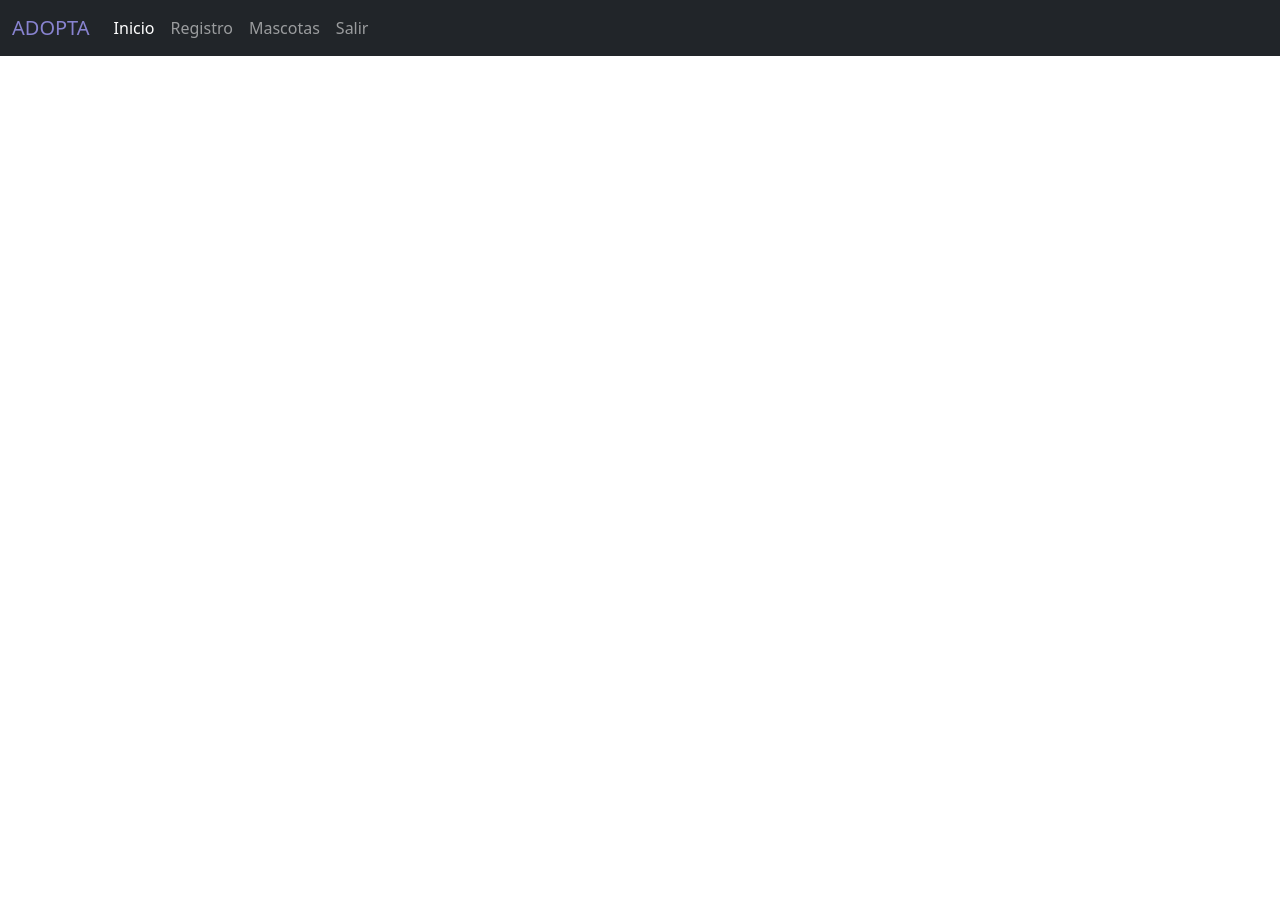
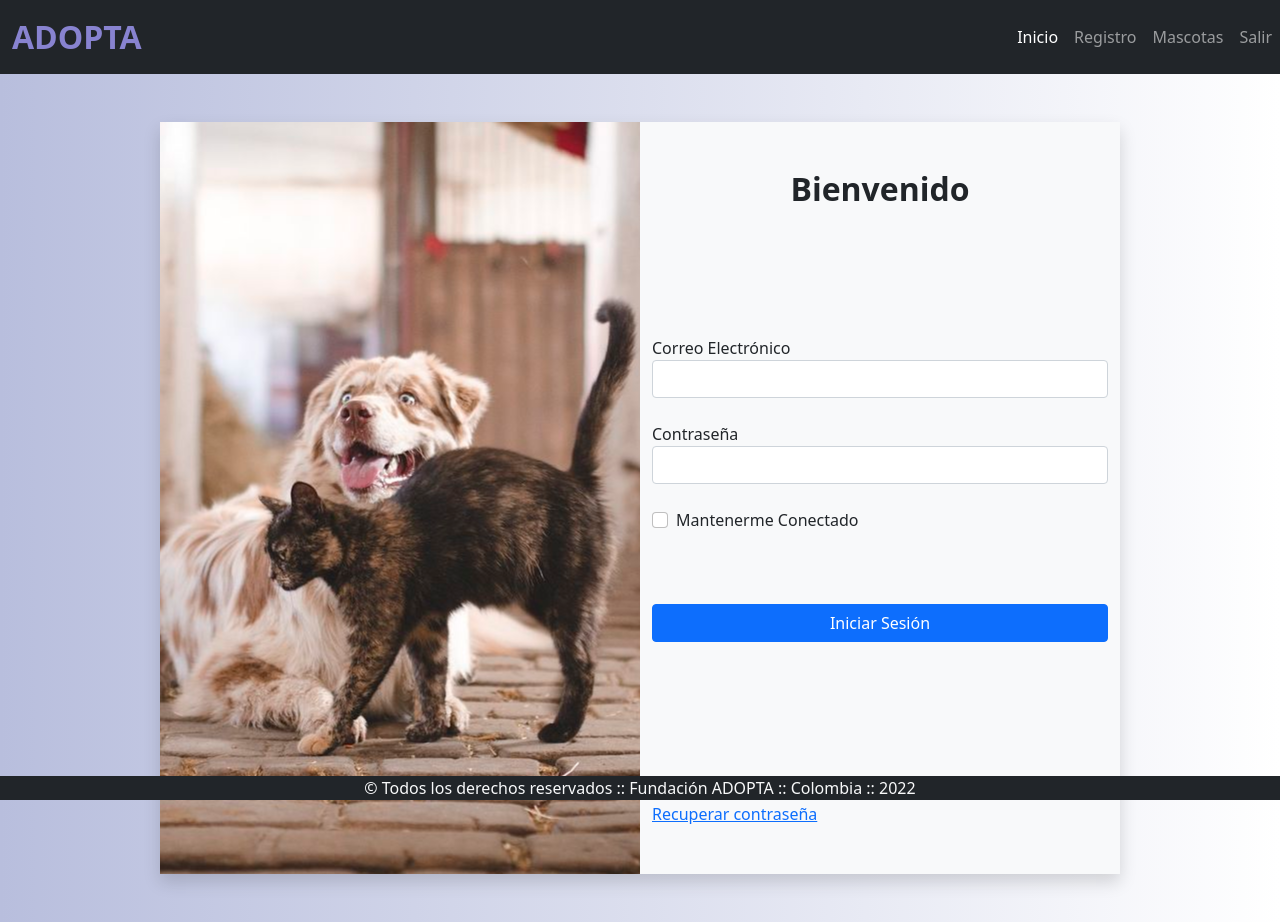
Before and after one commit to AndresLeonT/UNABsubG, a plain HTML site: page Index.html in a window 1280 px wide. Before the commit the page ends 800 px from the top, so only its background shows below. Drawn offline with nearby package versions, Linux system fonts and the light colour scheme.

Commit message:
pagina login ok

```diff
--- a/Index.html
+++ b/Index.html
@@ -5,20 +5,24 @@
     <meta charset="utf-8">
     <meta name="viewport" content="width=device-width, initial-scale=1">
 
+    <link rel="stylesheet" href="/styles.css">
+
     <!-- Bootstrap CSS -->
     <link href="https://cdn.jsdelivr.net/npm/bootstrap@5.0.2/dist/css/bootstrap.min.css" rel="stylesheet" integrity="sha384-EVSTQN3/azprG1Anm3QDgpJLIm9Nao0Yz1ztcQTwFspd3yD65VohhpuuCOmLASjC" crossorigin="anonymous">
 
     <title>ADOPTA</title>
   </head>
-  <body>
-    <nav class="navbar navbar-expand-lg navbar-dark bg-dark">
+  <body style="background: linear-gradient(to right, rgba(184,190,221,1) 0%, rgba(255,255,255,1) 100%);">
+    <nav class="navbar navbar-expand-lg navbar-dark bg-dark ">
       <div class="container-fluid">
-        <a class="navbar-brand " style="color: #8883d0;" href="#">ADOPTA</a>
+        <a class="navbar-brand fw-bolder fs-2" style="color: #8883d0;" href="#">ADOPTA</a>
         <button class="navbar-toggler" type="button" data-bs-toggle="collapse" data-bs-target="#navbarNav" aria-controls="navbarNav" aria-expanded="false" aria-label="Toggle navigation">
           <span class="navbar-toggler-icon"></span>
         </button>
         <div class="row-2"></div>
-        <div class="collapse navbar-collapse" id="navbarNav">
+
+      </div>
+      <div class="collapse navbar-collapse  align-content-end" id="navbarNav">
         <ul class="navbar-nav">
           <li class="nav-item">
             <a class="nav-link active" aria-current="page" href="#">Inicio</a>
@@ -34,9 +38,54 @@
           </li>
         </ul>
       </div>
+    </nav>
+    <!--lOGIN form-->
+    <div class="container w-75 bg-light mt-5 rounded-5 mb-5 shadow">
+      <div class="row align-items-stretch">
+        <div class="col bg d-none d-lg-block">
+
         </div>
-    </nav>
+        <div class="col ">
+          <div class="text-end ">
 
+          </div class="my-4">
+          <h2 class="fw-bold text-center py-5">Bienvenido</h2>
+          <br><br><br>
+
+          <!--Login-->
+          <form action="#" class="mb-5">
+            <div class="mb-4">
+              <label for="email" class="from-label">Correo Electrónico</label>
+              <input type="email" class="form-control" name="email">
+            </div>
+            <div class="mb-4">
+              <label for="password" class="from-label">Contraseña</label>
+              <input type="password" class="form-control" name="password">
+            </div>
+            <div class="mb-4 form-check">
+              <input type="checkbox" name="conected" id="conected" class="form-check-input">
+              <label for="connected " class="form-check-label">Mantenerme Conectado</label>
+            </div>
+            <div class="d-grid">
+              <button type="submit" class="btn btn-primary my-5">Iniciar Sesión</button>
+            </div>
+            <br><br><br>
+            <div class="my-3 d-block ">
+              <span>No tienes cuenta aún? <a href="#">Regístrate!  </a> </span><br>
+              <span><a href="#">Recuperar contraseña</a></span>
+            </div>
+          </form>
+        </div>
+      </div>
+    </div>
+
+
+    <!--footer-->
+    <footer class=" fixed-bottom">
+      <div class="container-fluid bg-dark text-light text-center footer">
+        <p class="mb-0">&copy; Todos los derechos reservados :: Fundación ADOPTA :: Colombia :: 2022  </p>
+      </div>
+    </footer>
     <!-- Optional JavaScript; choose one of the two! -->
 
     <!-- Option 1: Bootstrap Bundle with Popper -->
--- a/styles.css
+++ b/styles.css
@@ -0,0 +1,10 @@
+body{
+    background: #520c84 ;
+}
+
+
+.bg {
+    background-image: url(/img/Loging.jpg);
+    background-position: center center ;
+
+}
```
Also changed, not shown: img/Loging.jpg (added). Lines whose indentation alone changed are shown as unchanged.
